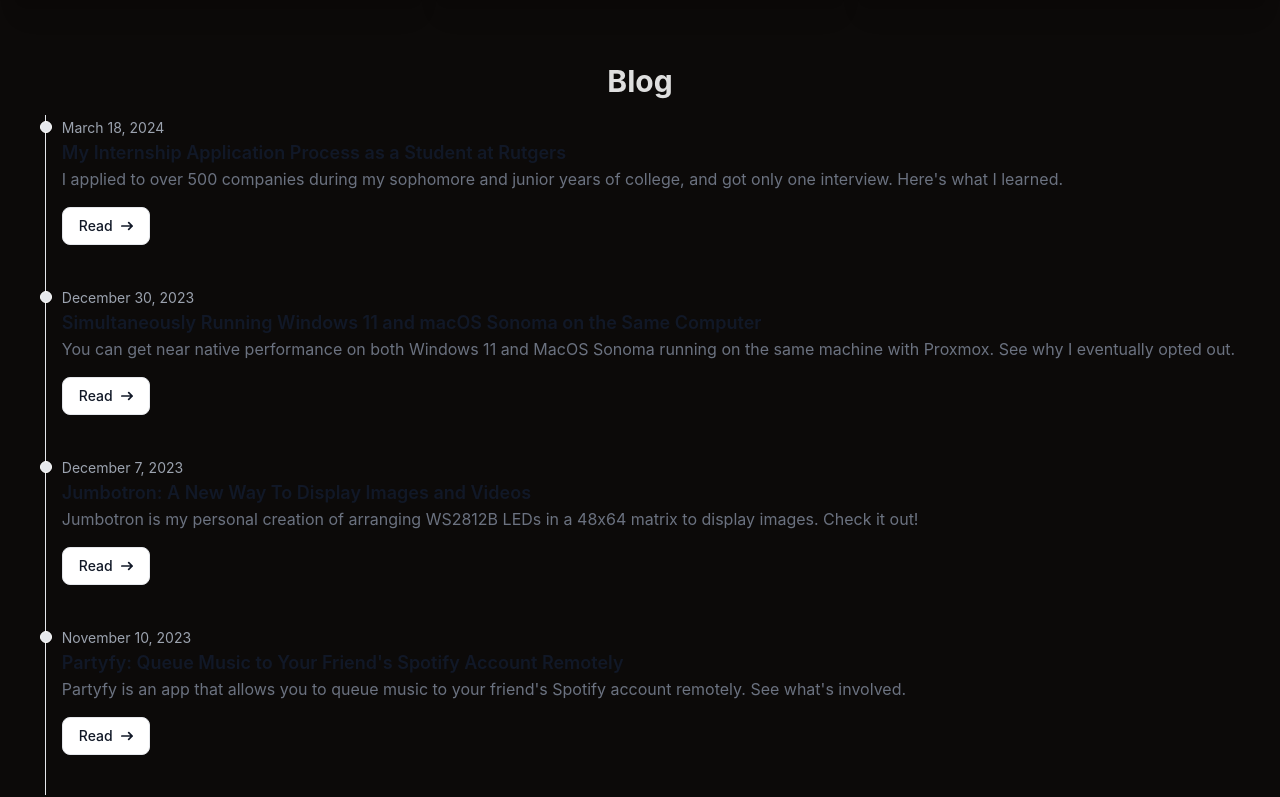
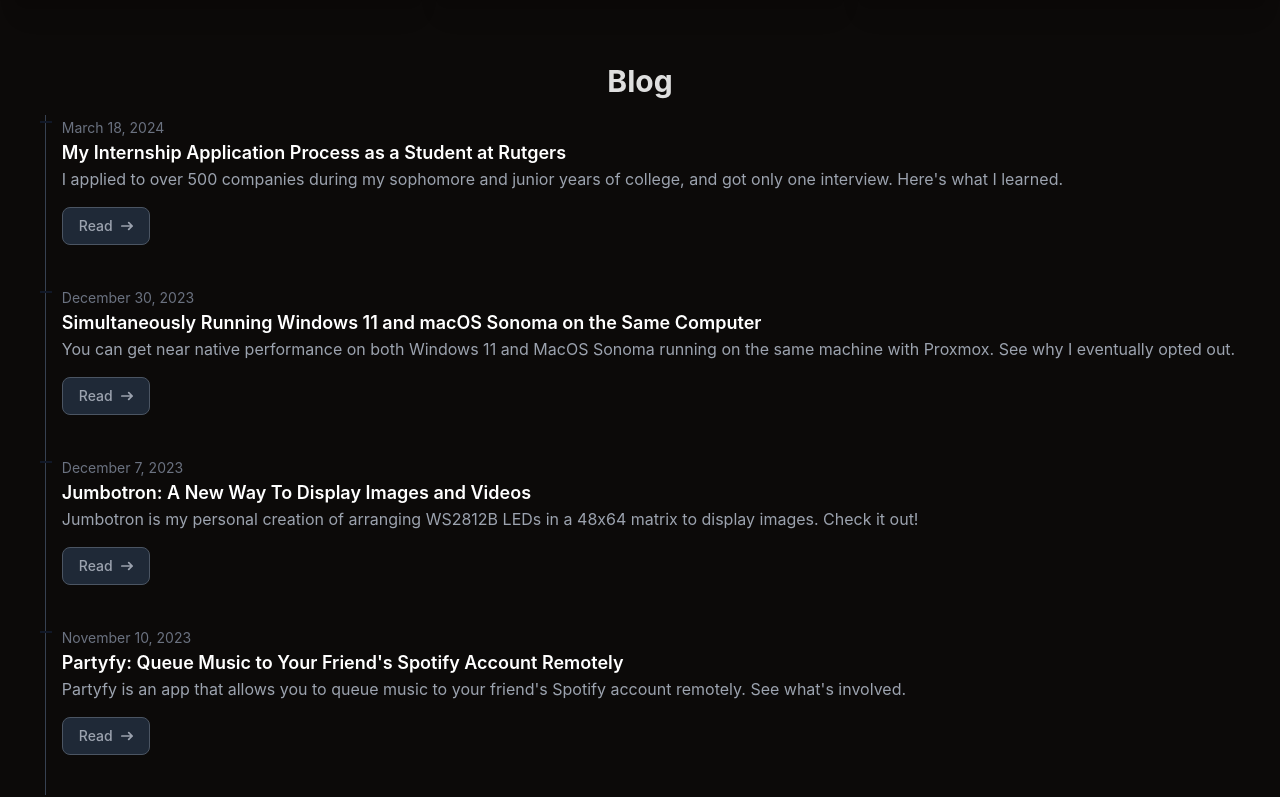
Before and after one commit to mv5903/website, a Svelte app in the folder website/: page / in a window 1280 px wide. Shown: the part 3557-4354 px from the top of the page. Built offline with nearby package versions, Linux system fonts and the light colour scheme.

Commit message:
fix light mode bug with blogs

```diff
--- a/website/src/App.svelte
+++ b/website/src/App.svelte
@@ -206,14 +206,14 @@
     <section id="blog" class="px-4 py-8 text-left">
       <h3 class="text-3xl font-bold text-center">Blog</h3>
       <div class="flex justify-center mt-4">
-        <ol class="relative border-s border-gray-200 dark:border-gray-700">
+        <ol class="relative border-s border-gray-700">
           {#each blogs as blog}
           <li class="mb-10 ms-4">
-            <div class="absolute w-3 h-3 bg-gray-200 rounded-full mt-1.5 -start-1.5 border border-white dark:border-gray-900 dark:bg-gray-700"></div>
-            <time class="mb-1 text-sm font-normal leading-none text-gray-400 dark:text-gray-500">{blog.date}</time>
-            <h3 class="text-lg font-semibold text-gray-900 dark:text-white">{blog.title}</h3>
-            <p class="mb-4 text-base font-normal text-gray-500 dark:text-gray-400">{blog.description}</p>
-            <a href={`http://home.mattvandenberg.com:3000/blog/${blog.blog}`} target="_blank" class="inline-flex items-center px-4 py-2 text-sm font-medium text-gray-900 bg-white border border-gray-200 rounded-lg hover:bg-gray-100 hover:text-blue-700 focus:z-10 focus:ring-4 focus:outline-none focus:ring-gray-200 focus:text-blue-700 dark:bg-gray-800 dark:text-gray-400 dark:border-gray-600 dark:hover:text-white dark:hover:bg-gray-700 dark:focus:ring-gray-700">Read <svg class="w-3 h-3 ms-2 rtl:rotate-180" aria-hidden="true" xmlns="http://www.w3.org/2000/svg" fill="none" viewBox="0 0 14 10">
+            <div class="absolute w-3 h-3rounded-full mt-1.5 -start-1.5 border border-gray-900 bg-gray-700"></div>
+            <time class="mb-1 text-sm font-normal leading-none text-gray-500">{blog.date}</time>
+            <h3 class="text-lg font-semibold text-white">{blog.title}</h3>
+            <p class="mb-4 text-base font-normal text-gray-400">{blog.description}</p>
+            <a href={`http://home.mattvandenberg.com:3000/blog/${blog.blog}`} target="_blank" class="inline-flex items-center px-4 py-2 text-sm font-medium  border  rounded-lg focus:z-10 focus:ring-4 focus:outline-none bg-gray-800 text-gray-400 border-gray-600 hover:text-white hover:bg-gray-700 focus:ring-gray-700">Read <svg class="w-3 h-3 ms-2 rtl:rotate-180" aria-hidden="true" xmlns="http://www.w3.org/2000/svg" fill="none" viewBox="0 0 14 10">
             <path stroke="currentColor" stroke-linecap="round" stroke-linejoin="round" stroke-width="2" d="M1 5h12m0 0L9 1m4 4L9 9"/>
             </svg></a>
           </li>
```
